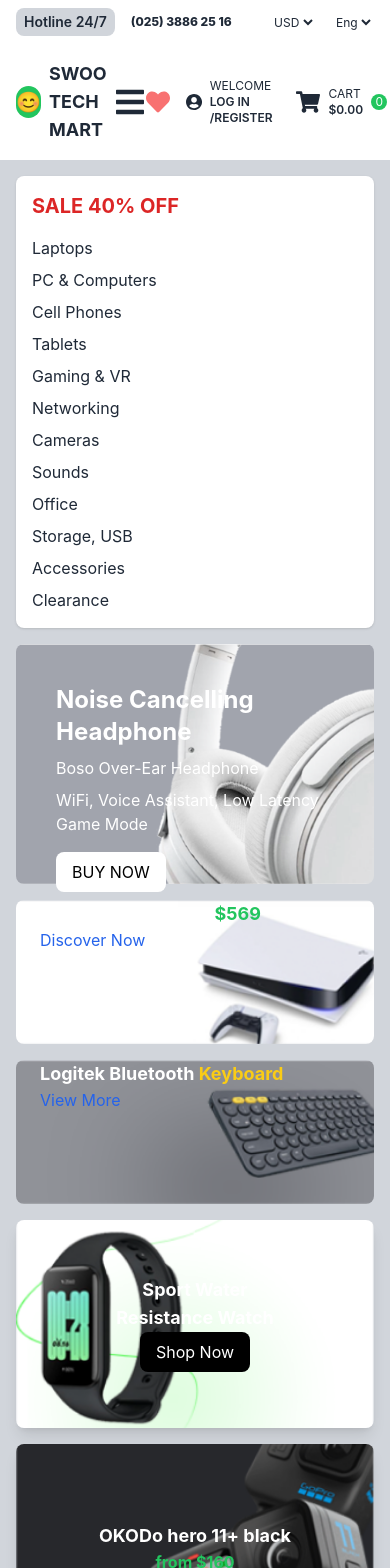
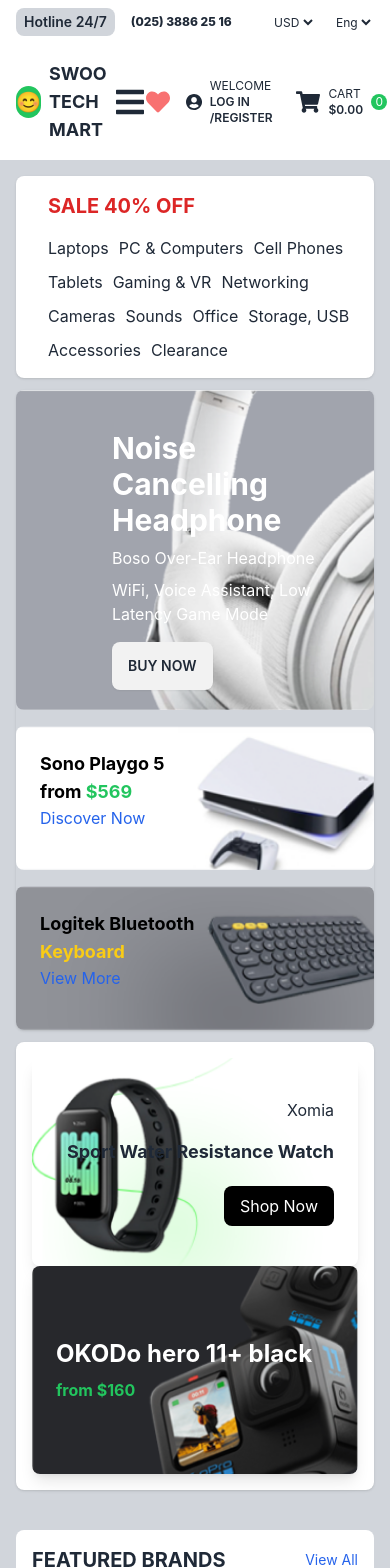
Before and after one commit to iamraselmolla/dotpotit-e-commerce-Front-End, a React (Create React App) app: page / in a window 390 px wide. Shown: the top 1568 px of the page. Built offline with nearby package versions, Linux system fonts and the light colour scheme.

Commit message:
fixed the hero section responsiveness

```diff
--- a/src/componenet/page/home/DealsofTheDay.js
+++ b/src/componenet/page/home/DealsofTheDay.js
@@ -3,7 +3,7 @@
 
 const DealsOfTheDay = () => {
     return (
-        <section className="container mx-auto py-8 px-4">
+        <section className="mx-auto py-8 px-4">
             <div className="flex flex-wrap -mx-3">
                 {/* Main Deals Section */}
                 <div className="w-full lg:w-9/12 px-3">
--- a/src/componenet/page/home/Hero.js
+++ b/src/componenet/page/home/Hero.js
@@ -2,21 +2,21 @@
 
 const Hero = () => {
     return (
-        <div className="container mx-auto p-4">
+        <div className="mx-auto p-4">
             {/* Desktop Layout */}
-            <div className="hidden md:grid md:grid-cols-4 gap-4">
+            <div className="w-full lg:flex lg:space-x-4">
                 {/* First Column - 25% width */}
-                <div className="md:col-span-1 bg-white p-4 pl-8 rounded-lg shadow">
-                    <h2 className="text-red-600 font-bold text-xl mb-4">SALE 40% OFF</h2>
-                    <ul className="space-y-2">
+                <div className="bg-white lg:mb-3 mb-3 p-4 pl-8 rounded-lg w-full lg:w-1/3 shadow">
+                    <h2 className="text-red-600 md:text-center font-bold text-xl mb-4">SALE 40% OFF</h2>
+                    <ul className="flex lg:flex-col md:flex-row md:flex-wrap md:gap-2.5 sm:flex-wrap flex-wrap md:justify-center gap-2.5">
                         {['Laptops', 'PC & Computers', 'Cell Phones', 'Tablets', 'Gaming & VR', 'Networking', 'Cameras', 'Sounds', 'Office', 'Storage, USB', 'Accessories', 'Clearance'].map((category, index) => (
                             <li key={index} className="hover:text-blue-600 cursor-pointer">{category}</li>
                         ))}
                     </ul>
                 </div>
 
-                {/* Second Column (Middle) - 50% width with background image */}
-                <div className="md:col-span-2">
+                {/* Second Column (Middle) - 66% width with background image */}
+                <div className="lg:mb-3 mb-3 rounded-lg w-full lg:w-2/3 shadow">
                     {/* Main Image with Overlay Text */}
                     <div
                         className="bg-gray-100 p-4 rounded-lg relative flex items-center justify-center"
@@ -37,36 +37,32 @@
                     </div>
 
                     {/* Images Below with Overlay Headline and Button */}
-                    <div className="flex gap-4 justify-between mt-4">
-                        <div className="relative h-36 w-full">
+                    <div className="flex flex-col md:flex-row gap-4 justify-between mt-4">
+                        {/* First Child */}
+                        <div className="relative h-36 w-full md:w-1/2">
                             <img src="images/hero2.png" alt="Image 2" className="object-cover h-full w-full rounded-lg" />
                             <div className="absolute mt-6 inset-0 flex flex-col pl-6 rounded-lg text-white">
-                                <h4 className="text-lg lg:w-1/2 w-1/2 text-black font-bold">Sono Playgo 5
-                                    from <span className='text-green-500'>$569</span></h4>
-                                <a href="#" className="text-blue-600 hover:text-blue-800 underline-none border-none">
-                                    Discover Now
-                                </a>
+                                <h4 className="text-lg w-1/2 text-black font-bold">Sono Playgo 5 from <span className='text-green-500'>$569</span></h4>
+                                <a href="#" className="text-blue-600 hover:text-blue-800 underline-none border-none">Discover Now</a>
                             </div>
                         </div>
-                        <div className="relative h-36 w-full">
+                        {/* Second Child */}
+                        <div className="relative h-36 w-full md:w-1/2">
                             <img src="images/hero1.png" alt="Image 1" className="object-cover h-full w-full rounded-lg" />
                             <div className="absolute mt-6 inset-0 flex flex-col pl-6 rounded-lg text-white">
-                                <h4 className="text-lg lg:w-1/2 w-1/2 text-black font-bold">Logitek Bluetooth
-                                    <span className='text-yellow-400'> Keyboard</span></h4>
-                                <a href="#" className="text-blue-600 hover:text-blue-800 underline-none border-none">
-                                    View More
-                                </a>
+                                <h4 className="text-lg w-1/2 text-black font-bold">Logitek Bluetooth <span className='text-yellow-400'>Keyboard</span></h4>
+                                <a href="#" className="text-blue-600 hover:text-blue-800 underline-none border-none">View More</a>
                             </div>
                         </div>
                     </div>
                 </div>
 
-                <div className="md:col-span-1 bg-white p-4 rounded-lg shadow">
+                {/* Right Column - Additional Products */}
+                <div className="bg-white p-4 w-full lg:w-1/3 rounded-lg shadow">
                     {/* Parent div containing both image divs */}
-                    <div className="space-y-6">
+                    <div className="lg:space-y-6 md:flex md:gap-4">
                         {/* First image div with content aligned to the right */}
-                        <div
-                            className="h-52 relative flex items-center justify-end rounded-lg shadow-lg"
+                        <div className="h-52 sm:mb-3 relative flex w-full md:w-1/2 items-center justify-end rounded-lg shadow-lg"
                             style={{
                                 backgroundImage: 'url("/images/hero3.png")', // Update with your image path
                                 backgroundSize: 'cover',
@@ -74,16 +70,15 @@
                             }}
                         >
                             {/* Overlay content with 50% width, aligned to the right */}
-                            <div className="w-2/3 bg-opacity-50 p-6 text-right">
+                            <div className="bg-opacity-50 p-6 text-right w-full md:w-2/3">
                                 <p className="mb-4">Xomia</p>
-                                <h2 className="text-lg mb-5 font-bold mt-2">Sport Water<br />Resistance Watch</h2>
+                                <h2 className="text-lg mb-5 font-bold mt-2">Sport Water Resistance Watch</h2>
                                 <button className="bg-black text-white py-2 px-4 rounded-lg">Shop Now</button>
                             </div>
                         </div>
 
                         {/* Second image div with content aligned to the left */}
-                        <div
-                            className="h-52 relative flex items-center justify-start rounded-lg shadow-lg"
+                        <div className="h-52 w-full md:w-1/2 relative flex items-center justify-start rounded-lg shadow-lg"
                             style={{
                                 backgroundImage: 'url("/images/hero4.png")', // Update with your image path
                                 backgroundSize: 'cover',
@@ -91,94 +86,14 @@
                             }}
                         >
                             {/* Overlay content with 50% width, aligned to the left */}
-                            <div className="w-1/2 bg-opacity-50 p-6 text-white text-left">
+                            <div className="w-full md:w-1/2 bg-opacity-50 p-6 text-white text-left">
                                 <h2 className="text-2xl font-bold mb-2">OKODo hero 11+ black</h2>
                                 <p className="text-green-500 font-bold">from $160</p>
                             </div>
                         </div>
                     </div>
                 </div>
-            </div>
 
-            {/* Tablet and Mobile Layout */}
-            <div className="md:hidden grid grid-cols-1 gap-4">
-                {/* Categories Menu */}
-                <div className="bg-white p-4 rounded-lg shadow">
-                    <h2 className="text-red-600 font-bold text-xl mb-4">SALE 40% OFF</h2>
-                    <ul className="space-y-2">
-                        {['Laptops', 'PC & Computers', 'Cell Phones', 'Tablets', 'Gaming & VR', 'Networking', 'Cameras', 'Sounds', 'Office', 'Storage, USB', 'Accessories', 'Clearance'].map((category, index) => (
-                            <li key={index} className="hover:text-blue-600 cursor-pointer">{category}</li>
-                        ))}
-                    </ul>
-                </div>
-
-                {/* Main Image with Overlay Text */}
-                <div
-                    className="bg-gray-100 p-4 rounded-lg relative flex items-center justify-center"
-                    style={{
-                        backgroundImage: 'url("/images/hero.png")', // Update with your image path
-                        backgroundSize: 'cover',
-                        backgroundPosition: 'center',
-                        height: '240px', // Adjust height as needed
-                    }}
-                >
-                    {/* Overlay Content */}
-                    <div className="bg-opacity-50 w-full h-full p-6 text-white">
-                        <h2 className="text-2xl font-bold mb-2">Noise Cancelling Headphone</h2>
-                        <p className="mb-2">Boso Over-Ear Headphone</p>
-                        <p className="mb-4">WiFi, Voice Assistant, Low Latency Game Mode</p>
-                        <button className="bg-white text-black py-2 px-4 rounded-lg">BUY NOW</button>
-                    </div>
-                </div>
-
-                {/* Images Below with Overlay Headline and Button */}
-                <div className="flex flex-col gap-4">
-                    <div className="relative h-36 w-full">
-                        <img src="images/hero2.png" alt="Image 2" className="object-cover h-full w-full rounded-lg" />
-                        <div className="absolute inset-0 flex flex-col pl-6 rounded-lg text-white">
-                            <h4 className="text-lg font-bold">Sono Playgo 5 from <span className='text-green-500'>$569</span></h4>
-                            <a href="#" className="text-blue-600 hover:text-blue-800 underline-none">Discover Now</a>
-                        </div>
-                    </div>
-                    <div className="relative h-36 w-full">
-                        <img src="images/hero1.png" alt="Image 1" className="object-cover h-full w-full rounded-lg" />
-                        <div className="absolute inset-0 flex flex-col pl-6 rounded-lg text-white">
-                            <h4 className="text-lg font-bold">Logitek Bluetooth <span className='text-yellow-400'>Keyboard</span></h4>
-                            <a href="#" className="text-blue-600 hover:text-blue-800 underline-none">View More</a>
-                        </div>
-                    </div>
-                </div>
-
-                {/* Additional Product Images */}
-                <div className="grid grid-cols-1 gap-4">
-                    <div
-                        className="h-52 relative flex items-center justify-center rounded-lg shadow-lg"
-                        style={{
-                            backgroundImage: 'url("/images/hero3.png")', // Update with your image path
-                            backgroundSize: 'cover',
-                            backgroundPosition: 'center',
-                        }}
-                    >
-                        <div className="w-full bg-opacity-50 p-6 text-center text-white">
-                            <h2 className="text-lg font-bold">Sport Water<br />Resistance Watch</h2>
-                            <button className="bg-black text-white py-2 px-4 rounded-lg">Shop Now</button>
-                        </div>
-                    </div>
-
-                    <div
-                        className="h-52 relative flex items-center justify-center rounded-lg shadow-lg"
-                        style={{
-                            backgroundImage: 'url("/images/hero4.png")', // Update with your image path
-                            backgroundSize: 'cover',
-                            backgroundPosition: 'center',
-                        }}
-                    >
-                        <div className="w-full bg-opacity-50 p-6 text-center text-white">
-                            <h2 className="text-lg font-bold">OKODo hero 11+ black</h2>
-                            <p className="text-green-500 font-bold">from $160</p>
-                        </div>
-                    </div>
-                </div>
             </div>
         </div>
     );
--- a/src/componenet/page/home/Home2/Home2.js
+++ b/src/componenet/page/home/Home2/Home2.js
@@ -10,7 +10,7 @@
         <div>
             <Hero />
             {/* Responsive grid layout for Featured Brands and Top Categories */}
-            <div className="container mx-auto p-4 grid gap-6 grid-cols-1 lg:grid-cols-2">
+            <div className="mx-auto p-4 grid gap-6 grid-cols-1 lg:grid-cols-2">
                 <FeaturedBrands />
                 <TopCategories />
             </div>
```
Also changed, not shown: src/componenet/header/Header.js (+5 -3 lines), src/componenet/page/products/Products.js (+6 -5 lines).
